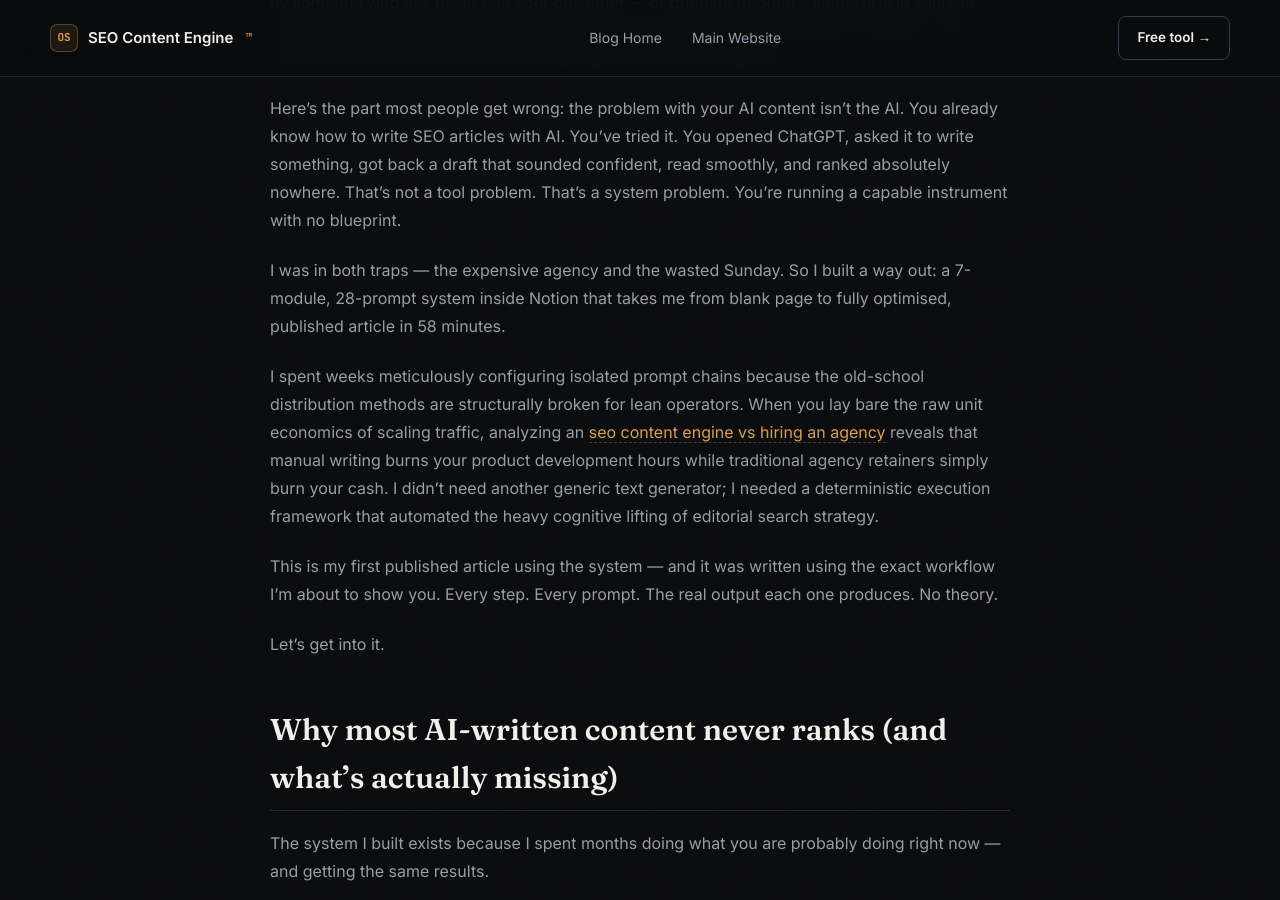
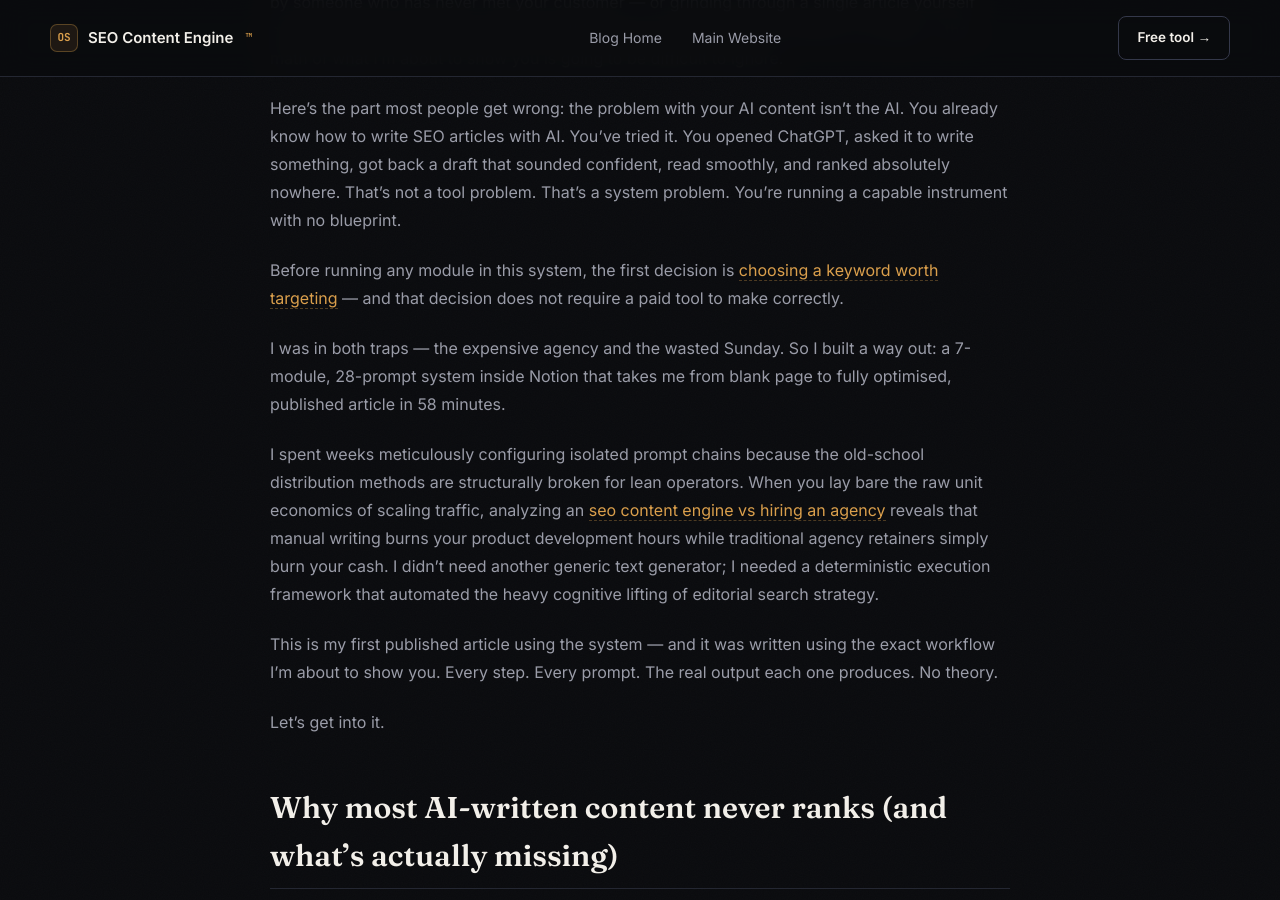
Before and after one commit to ibrabyze/blog-, a Jekyll site: the page built from _posts/2026-06-27-how-i-write-seo-articles-in-58-minutes.md, in a window 1280 px wide and 900 px high, scrolled down 1248 px. Built offline with Jekyll 4.4.1, drawn with Linux system fonts in a browser that asks for light colours.

Commit message:
Update 2026-06-27-how-i-write-seo-articles-in-58-minutes.md

```diff
--- a/_posts/2026-06-27-how-i-write-seo-articles-in-58-minutes.md
+++ b/_posts/2026-06-27-how-i-write-seo-articles-in-58-minutes.md
@@ -15,6 +15,8 @@ Twelve published articles. Ninety days. Fifty-eight minutes per article. Zero ag
 I'm not telling you this to impress you. I'm telling you because if you've been paying $400–$800 per article to an agency that takes three weeks and delivers content that reads like it was written by someone who has never met your customer — or grinding through a single article yourself every Sunday and ending up with something generic enough to be invisible on Google — the math of what I'm about to show you is going to be difficult to ignore.
 
 Here's the part most people get wrong: the problem with your AI content isn't the AI. You already know how to write SEO articles with AI. You've tried it. You opened ChatGPT, asked it to write something, got back a draft that sounded confident, read smoothly, and ranked absolutely nowhere. That's not a tool problem. That's a system problem. You're running a capable instrument with no blueprint.
+
+Before running any module in this system, the first decision is [choosing a keyword worth targeting](/2026/07/02/keyword-research-without-paying-for-tools.html) — and that decision does not require a paid tool to make correctly.
 
 I was in both traps — the expensive agency and the wasted Sunday. So I built a way out: a 7-module, 28-prompt system inside Notion that takes me from blank page to fully optimised, published article in 58 minutes.
 
```
